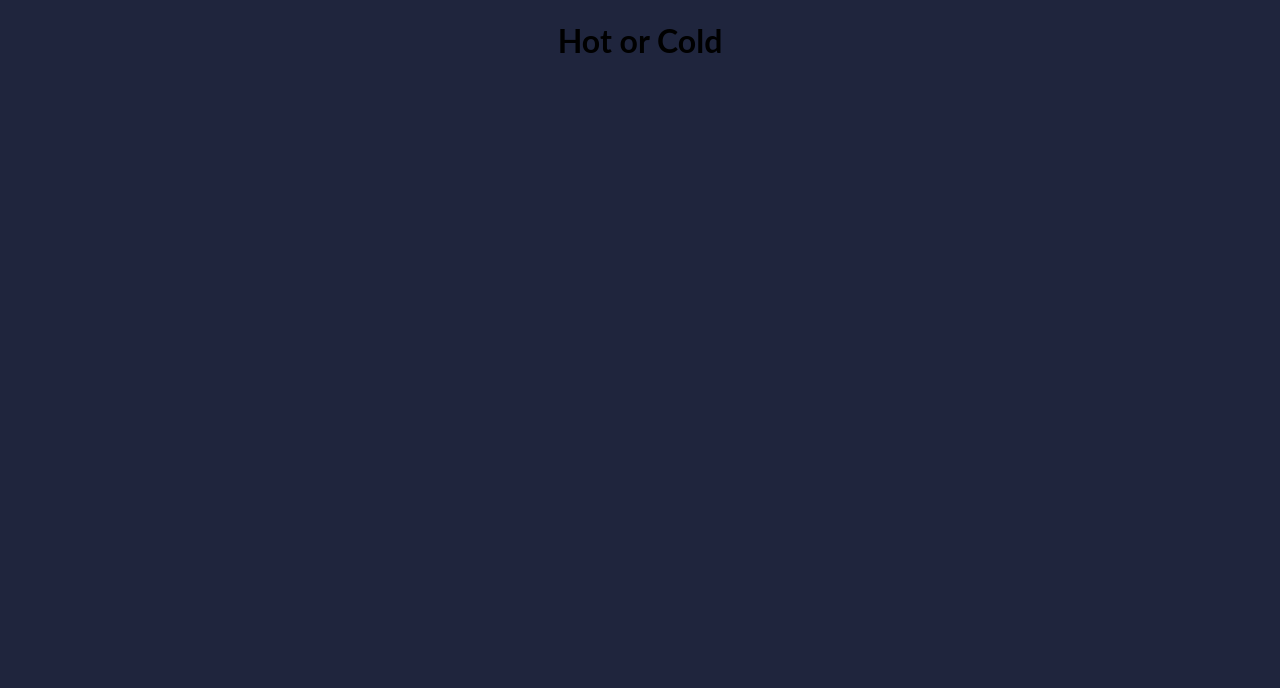
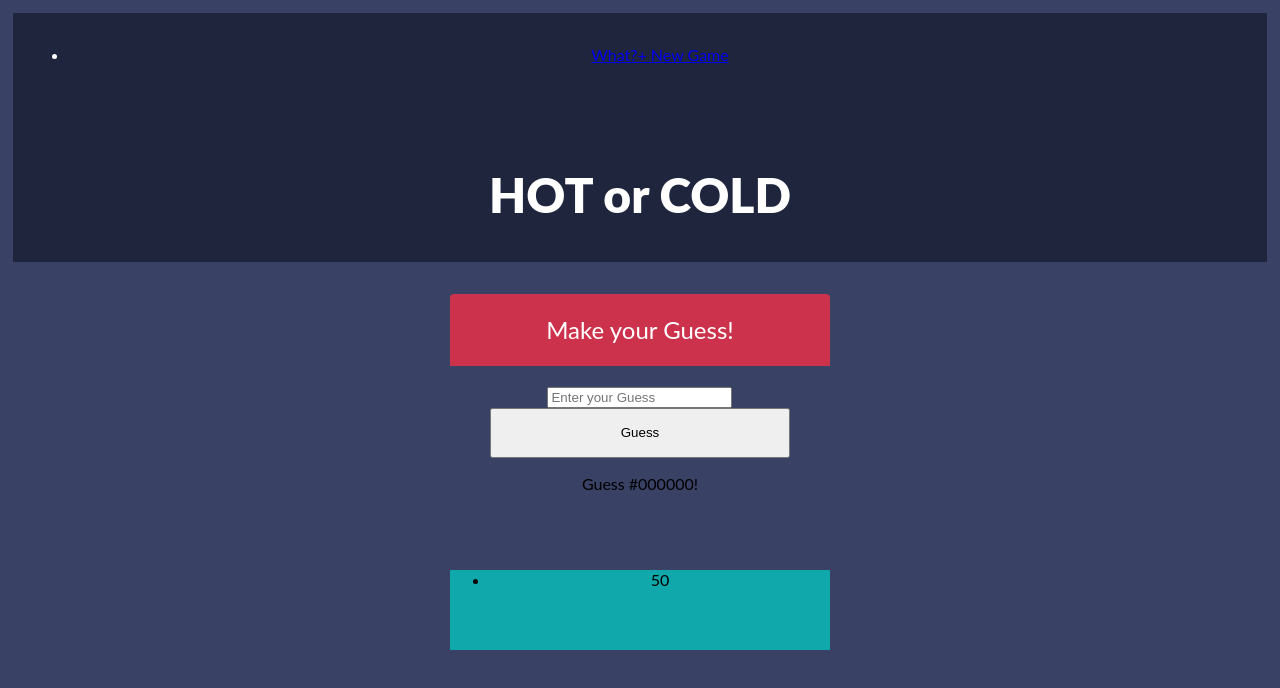
Before and after one commit to daxapps/HotnCold, a React app: page / in a window 1280 px wide. Built offline with nearby package versions, Linux system fonts and the light colour scheme.

Commit message:
Complete Basic UI

```diff
--- a/src/components/game.js
+++ b/src/components/game.js
@@ -15,8 +15,6 @@ export default class Game extends React.Component {
 			<div>
 				<Header />
 				<GuessSection />
-				<GuessCount />
-				<GuessList />
 			</div>
 		);
 	}
--- a/src/components/guess-count.js
+++ b/src/components/guess-count.js
@@ -4,6 +4,7 @@ import './guess-count.css';
 export default function GuessCount() {
 	return (
 		<div>
+			<p>Guess #000000!</p>
 		</div>
 	);
 }
--- a/src/components/guess-form.css
+++ b/src/components/guess-form.css
@@ -0,0 +1,8 @@
+form {
+	display: block;
+}
+
+button {
+	width: 300px;
+	height: 50px;
+}
--- a/src/components/guess-form.js
+++ b/src/components/guess-form.js
@@ -0,0 +1,11 @@
+import React from 'react';
+import './guess-form.css';
+
+export default function GuessForm() {
+	return (
+		<form>
+			<input type="text" placeholder="Enter your Guess" />
+			<button>Guess</button>
+		</form>
+	);
+}
--- a/src/components/guess-list.css
+++ b/src/components/guess-list.css
@@ -0,0 +1,7 @@
+.guess-list {
+	background-color: #11a8ab;
+}
+
+div {
+	height: 80px;
+}
--- a/src/components/guess-list.js
+++ b/src/components/guess-list.js
@@ -3,7 +3,10 @@ import './guess-list.css';
 
 export default function GuessList() {
 	return (
-		<div>
+		<div className="guess-list">
+			<ul>
+				<li>50</li>
+			</ul>
 		</div>
 	);
 }
--- a/src/components/guess-section.css
+++ b/src/components/guess-section.css
@@ -0,0 +1,21 @@
+h2 {
+	color: white;
+	background: #cc324b;
+	padding: 1em 0.4em;
+	font-size: 1.5em;
+    font-weight: 400;
+    display: block;
+    line-height: 1em;
+    border-top-left-radius: 4px;
+    border-top-right-radius: 4px;
+}
+
+.guess-section {
+	position: relative;
+	background-color: #394264;
+	width: 380px;
+	height: 380px;
+	border-radius: 4px;
+	margin: 0 auto;
+	/*box-shadow: ;*/
+}
--- a/src/components/guess-section.js
+++ b/src/components/guess-section.js
@@ -1,9 +1,17 @@
 import React from 'react';
 import './guess-section.css';
 
+import GuessForm from './guess-form';
+import GuessCount from './guess-count';
+import GuessList from './guess-list';
+
 export default function GuessSection() {
 	return (
-		<div>
+		<div className="guess-section">
+			<h2>Make your Guess!</h2>
+			<GuessForm />
+			<GuessCount />
+			<GuessList />
 		</div>
 	);
 
--- a/src/components/header.css
+++ b/src/components/header.css
@@ -0,0 +1,10 @@
+header {
+	background-color: #1F253D;
+}
+
+h1 {
+	font-weight: 900;
+	font-size: 3em;
+	padding: 0.8em;
+	color: #fff;
+}
--- a/src/components/header.js
+++ b/src/components/header.js
@@ -1,11 +1,13 @@
 import React from 'react';
 
 import './header.css';
+import TopNav from './top-nav';
 
 export default function Header() {
 	return (
 		<header>
-			<h1>Hot or Cold</h1>
+			<TopNav></TopNav>
+			<h1>HOT or COLD</h1>
 		</header>
 	);
 }
--- a/src/components/top-nav.css
+++ b/src/components/top-nav.css
@@ -0,0 +1,6 @@
+nav {
+	position: relative;
+	height: 50%;
+	padding: 1em;
+	color: white;
+}
--- a/src/components/top-nav.js
+++ b/src/components/top-nav.js
@@ -0,0 +1,17 @@
+import React from 'react';
+
+import './top-nav.css';
+import Header from './header';
+
+export default function TopNav() {
+	return (
+		<nav>
+			<ul>
+				<li>
+					<a class="what" href="#">What?</a>
+					<a class="new" href="#">+ New Game</a>
+				</li>
+			</ul>
+		</nav>
+		)
+}
--- a/src/index.css
+++ b/src/index.css
@@ -1,10 +1,16 @@
+* {
+	webkit-box-sizing: border-box;
+	moz-box-sizing: border-box;
+	box-sizing: border-box;
+}
+
 body {
 	display: block;
 	position: relative;
 	width: 98%;
 	height: 96%;
 	margin: 0.8em auto;
-	background-color: #1F253D;
+	background-color: #394264;
   	padding: 0;
   	font-family: 'Lato', Calibri, Arial, sans-serif;
   	text-align: center;
```
